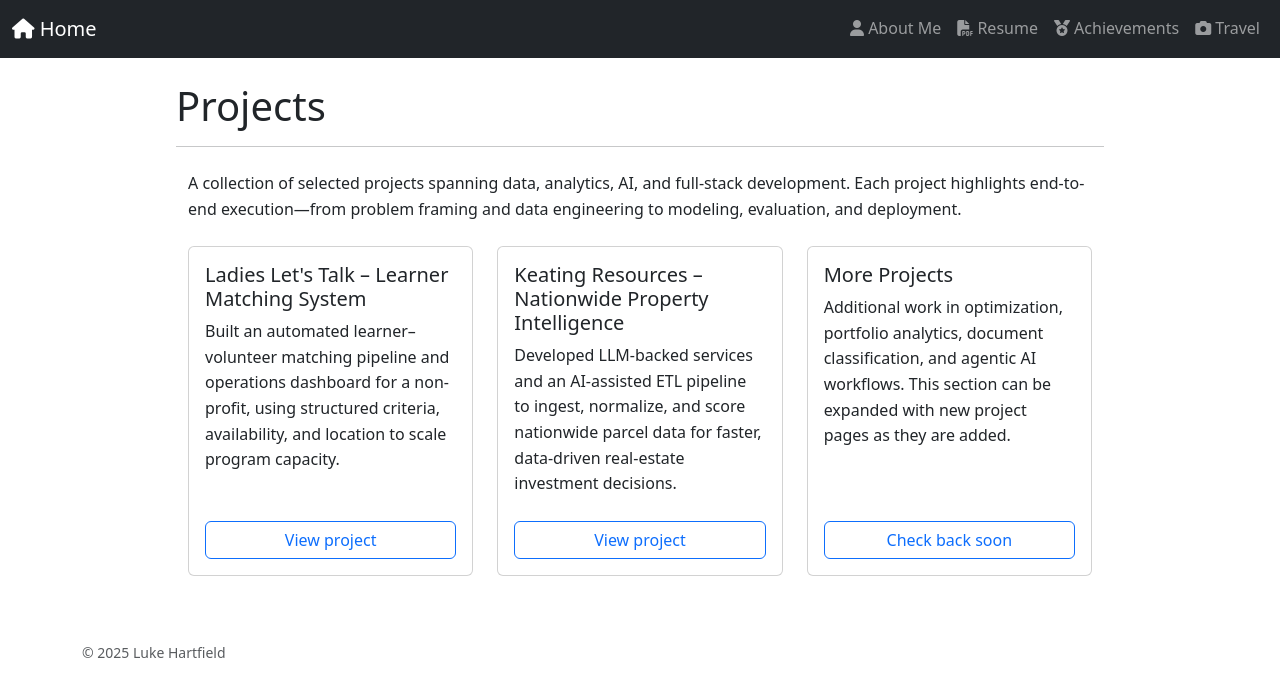
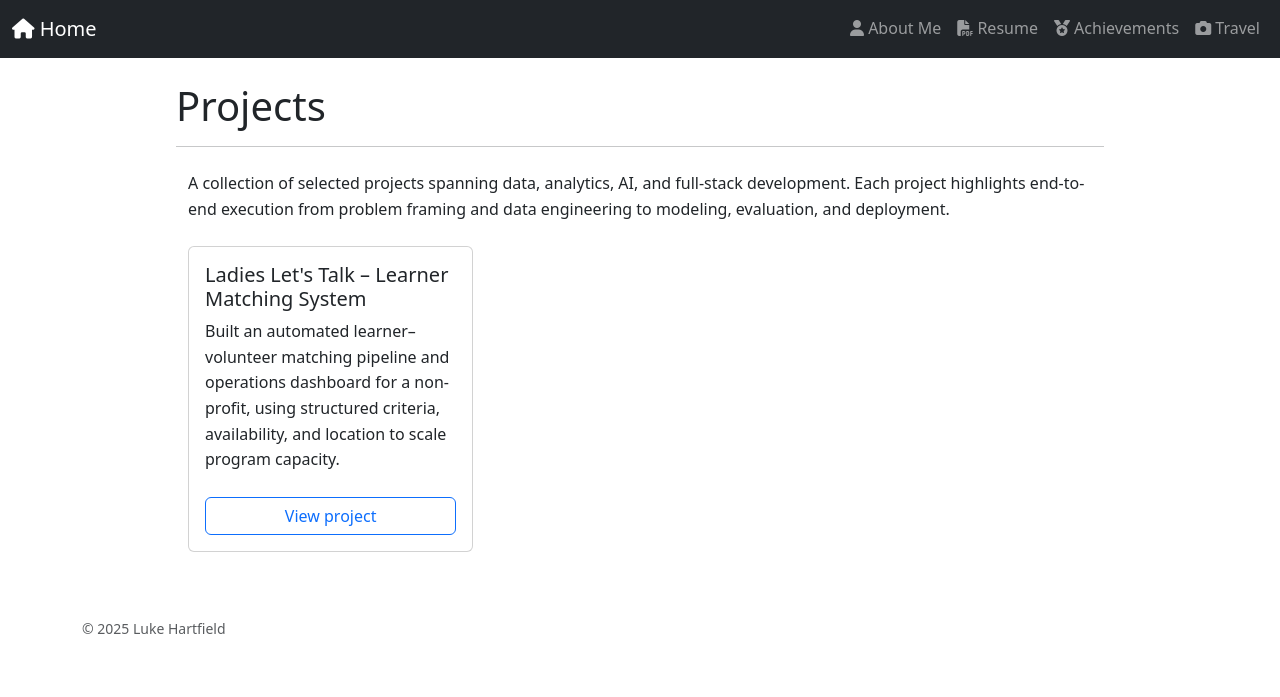
Before and after one commit to lukehartfield/lukehartfield.github.io, a Jekyll site: the page built from projects/index.md, in a window 1280 px wide. Shown: the top 697 px of the page. Built offline with Jekyll 4.4.1, drawn with Linux system fonts in a browser that asks for light colours; our own code applies the rules of GitHub Pages for plain Markdown files.

Commit message:
Remove Keating Resources project and placeholders
Removed project details for 'Keating Resources' and placeholder for future projects.

```diff
--- a/projects/index.md
+++ b/projects/index.md
@@ -4,7 +4,7 @@
 
 <div class="container mt-4">
   <p class="mb-4">
-    A collection of selected projects spanning data, analytics, AI, and full-stack development. Each project highlights end-to-end execution—from problem framing and data engineering to modeling, evaluation, and deployment.
+    A collection of selected projects spanning data, analytics, AI, and full-stack development. Each project highlights end-to-end execution from problem framing and data engineering to modeling, evaluation, and deployment.
   </p>
 
   <div class="row">
@@ -23,37 +23,3 @@
         </div>
       </div>
     </div>
-
-    <!-- Keating Resources -->
-    <div class="col-md-6 col-lg-4 mb-4">
-      <div class="card h-100">
-        <div class="card-body d-flex flex-column">
-          <h2 class="h5 card-title">Keating Resources – Nationwide Property Intelligence</h2>
-          <p class="card-text flex-grow-1">
-            Developed LLM-backed services and an AI-assisted ETL pipeline to ingest, normalize, and score nationwide parcel data for faster, data-driven real-estate investment decisions.
-          </p>
-          <a class="btn btn-outline-primary mt-2"
-             href="{{ '/projects/keating-resources/' | relative_url }}">
-            View project
-          </a>
-        </div>
-      </div>
-    </div>
-
-    <!-- Placeholder for future projects -->
-    <div class="col-md-6 col-lg-4 mb-4">
-      <div class="card h-100">
-        <div class="card-body d-flex flex-column">
-          <h2 class="h5 card-title">More Projects</h2>
-          <p class="card-text flex-grow-1">
-            Additional work in optimization, portfolio analytics, document classification, and agentic AI workflows. This section can be expanded with new project pages as they are added.
-          </p>
-          <a class="btn btn-outline-primary mt-2"
-             href="{{ '/projects/' | relative_url }}">
-            Check back soon
-          </a>
-        </div>
-      </div>
-    </div>
-  </div>
-</div>
```
